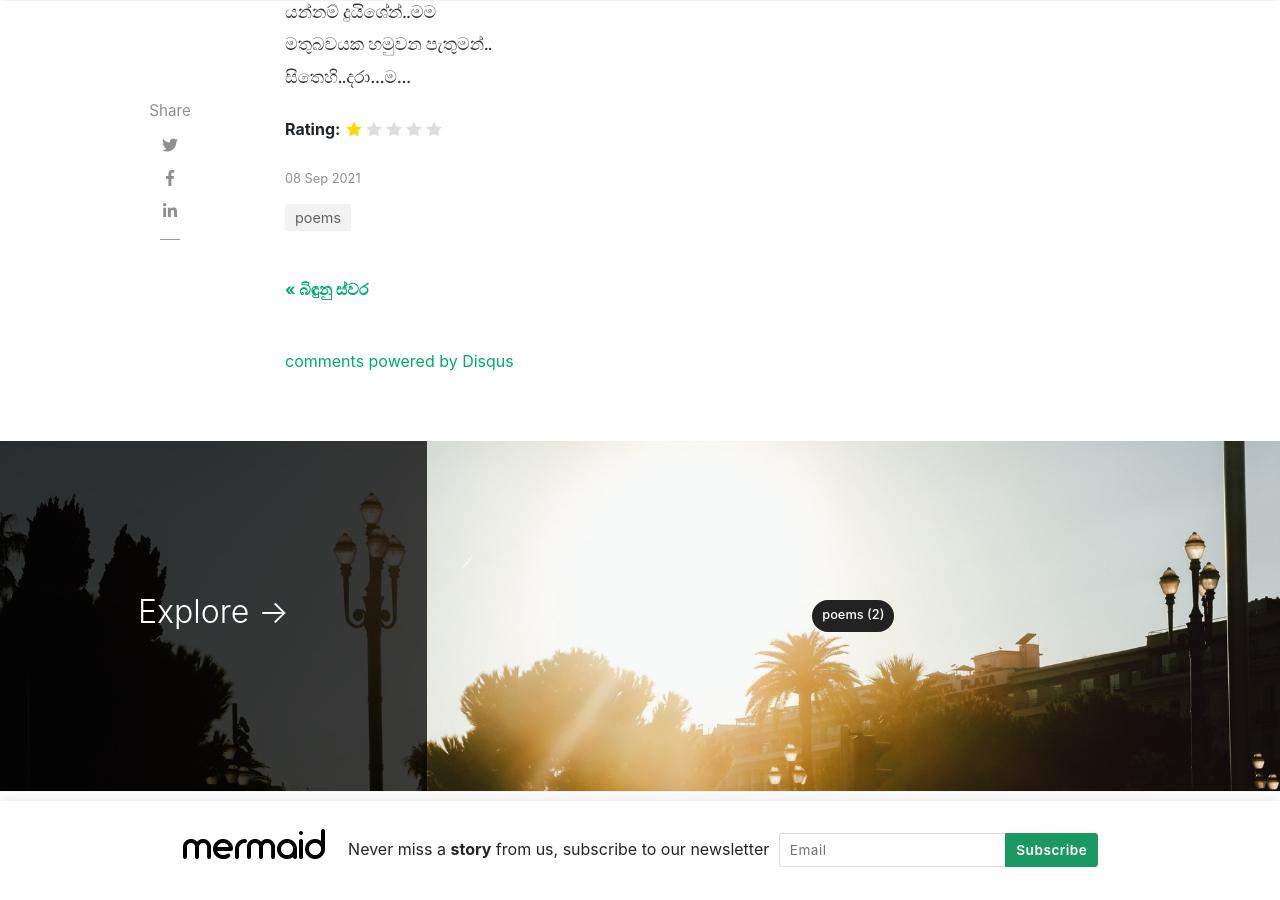
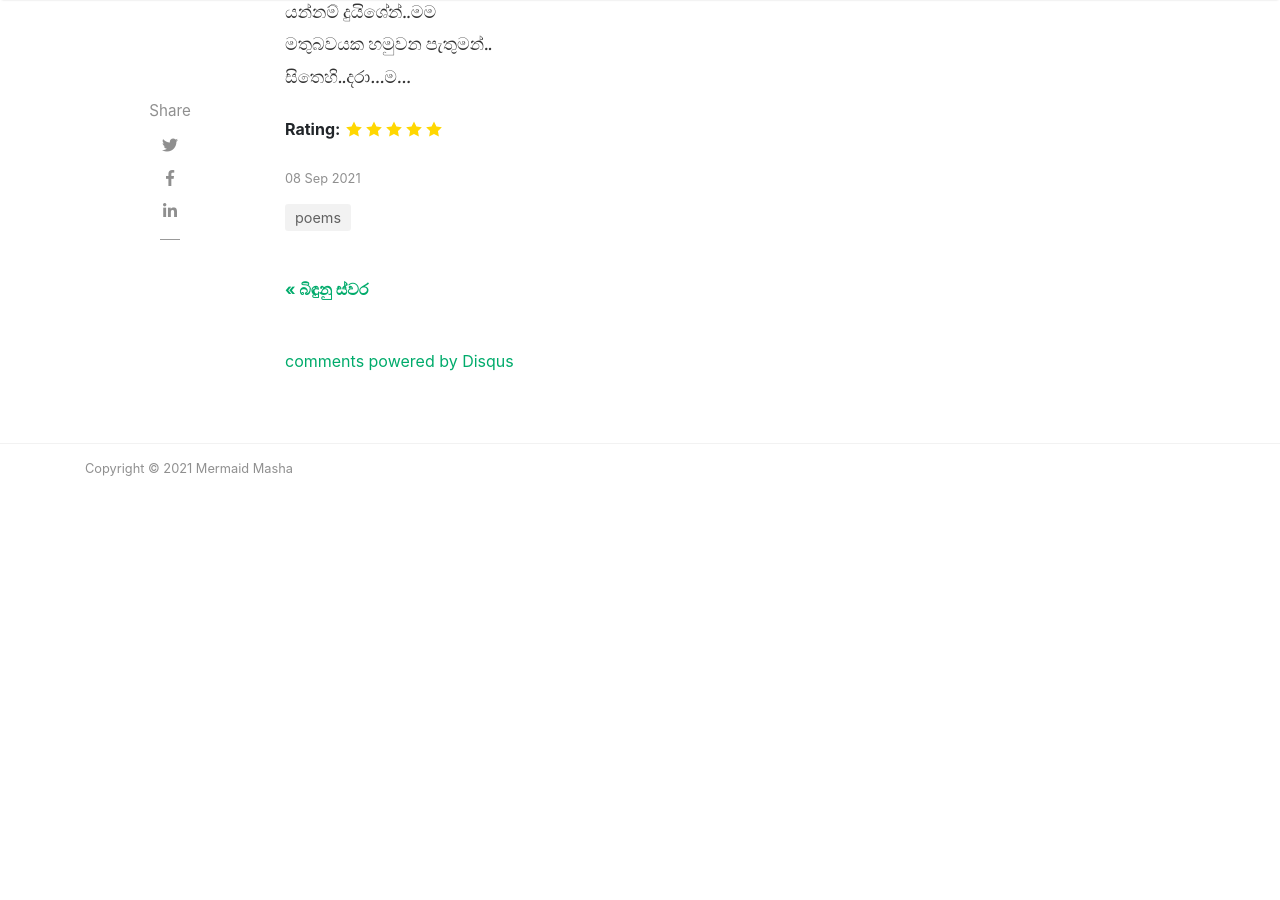
Before and after one commit to mermaidmasha/mermaidmasha.github.io, a Jekyll site: the page built from _posts/2021-09-08-දුයිශෙන්.md, in a window 1280 px wide and 900 px high, scrolled down 1696 px. Built offline with Jekyll 4.4.1, drawn with Linux system fonts in a browser that asks for light colours; nearby versions of some CDN libraries; comment, search, counter and statistics services are not loaded; after the commit the page ends 2248 px from its top, so only the background shows below that.

Commit message:
footer updated

```diff
--- a/_config.yml
+++ b/_config.yml
@@ -7,7 +7,7 @@ favicon: 'assets/images/logo.png'
 baseurl:
 google_analytics: ''
 disqus: ''
-mailchimp-list: ''
+mailchimp-list: false
 include: ["_pages"]
 permalink: /:title/
 
--- a/_layouts/default.html
+++ b/_layouts/default.html
@@ -143,28 +143,28 @@ ga('send', 'pageview');
 
 <!-- Categories Jumbotron
 ================================================== -->
-<div class="jumbotron fortags">
-	<div class="d-md-flex h-100">
-		<div class="col-md-4 transpdark align-self-center text-center h-100">
-            <div class="d-md-flex align-items-center justify-content-center h-100">
-                <h2 class="d-md-block align-self-center py-1 font-weight-light">Explore <span class="d-none d-md-inline">→</span></h2>
-            </div>
-		</div>
-		<div class="col-md-8 p-5 align-self-center text-center">
-            {% assign categories_list = site.categories %}
-            {% if categories_list.first[0] == null %}
-                {% for category in categories_list %}
-                    <a class="mt-1 mb-1" href="{{site.baseurl}}/categories#{{ category | url_escape | strip | replace: ' ', '-' }}">{{ category | camelcase }} ({{ site.tags[category].size }})</a>
-                {% endfor %}
-            {% else %}
-                {% for category in categories_list %}
-                    <a class="mt-1 mb-1" href="{{site.baseurl}}/categories#{{ category[0] | url_escape | strip | replace: ' ', '-' }}">{{ category[0] | camelcase }} ({{ category[1].size }})</a>
-                {% endfor %}
-            {% endif %}
-            {% assign categories_list = nil %}
-		</div>
-	</div>
-</div>
+<!--<div class="jumbotron fortags">-->
+<!--	<div class="d-md-flex h-100">-->
+<!--		<div class="col-md-4 transpdark align-self-center text-center h-100">-->
+<!--            <div class="d-md-flex align-items-center justify-content-center h-100">-->
+<!--                <h2 class="d-md-block align-self-center py-1 font-weight-light">Explore <span class="d-none d-md-inline">→</span></h2>-->
+<!--            </div>-->
+<!--		</div>-->
+<!--		<div class="col-md-8 p-5 align-self-center text-center">-->
+<!--            {% assign categories_list = site.categories %}-->
+<!--            {% if categories_list.first[0] == null %}-->
+<!--                {% for category in categories_list %}-->
+<!--                    <a class="mt-1 mb-1" href="{{site.baseurl}}/categories#{{ category | url_escape | strip | replace: ' ', '-' }}">{{ category | camelcase }} ({{ site.tags[category].size }})</a>-->
+<!--                {% endfor %}-->
+<!--            {% else %}-->
+<!--                {% for category in categories_list %}-->
+<!--                    <a class="mt-1 mb-1" href="{{site.baseurl}}/categories#{{ category[0] | url_escape | strip | replace: ' ', '-' }}">{{ category[0] | camelcase }} ({{ category[1].size }})</a>-->
+<!--                {% endfor %}-->
+<!--            {% endif %}-->
+<!--            {% assign categories_list = nil %}-->
+<!--		</div>-->
+<!--	</div>-->
+<!--</div>-->
 
 <!-- Begin Footer
 ================================================== -->
@@ -173,9 +173,6 @@ ga('send', 'pageview');
         <div class="row">
             <div class="col-md-6 col-sm-6 text-center text-lg-left">
                 Copyright © {{ site.time | date: "%Y" }} {{ site.name }}
-            </div>
-            <div class="col-md-6 col-sm-6 text-center text-lg-right">
-                <a target="_blank" href="https://www.wowthemes.net/mediumish-free-jekyll-template/">Mediumish Jekyll Theme</a> by WowThemes.net
             </div>
         </div>
     </div>
```
Also changed, not shown: _posts/2021-09-08-දුයිශෙන්.md (+1 -1 lines).
